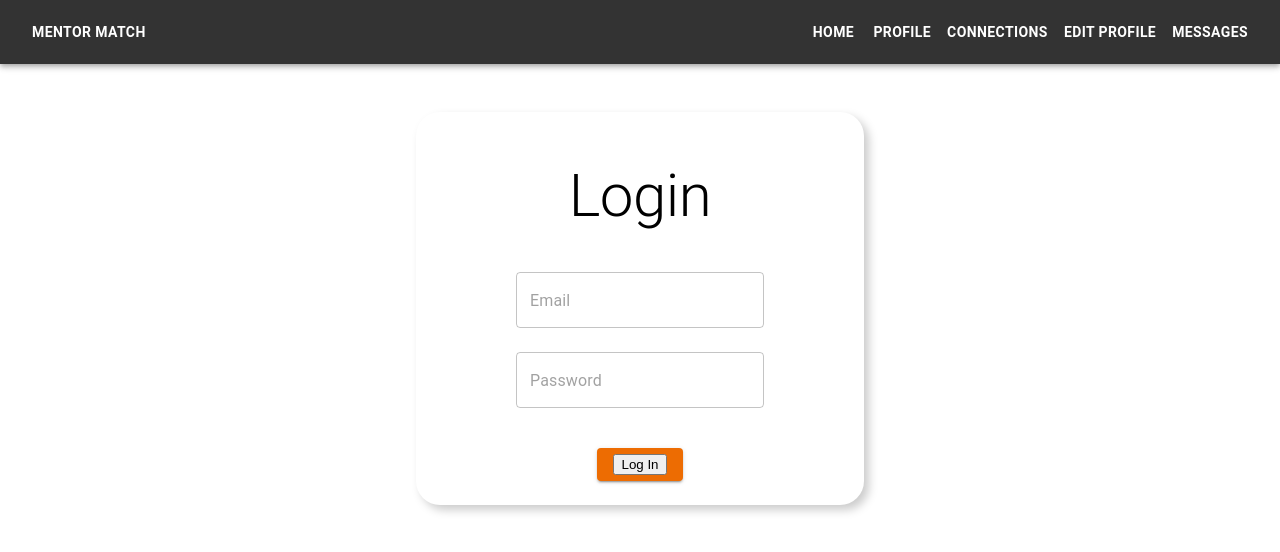
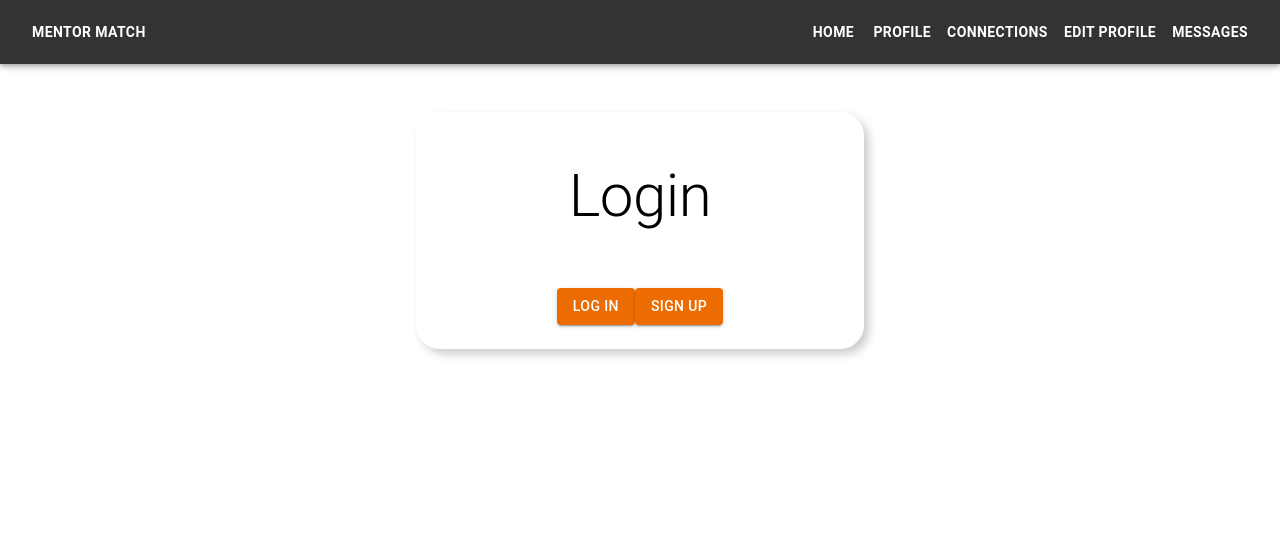
Before and after one commit to habeshongo/mentorMatch, a React (Create React App) app in the folder client/: page / in a window 1280 px wide. Shown: the top 552 px of the page. Built offline with nearby package versions, Linux system fonts and the light colour scheme; no server answers.

Commit message:
frontend styling changes

```diff
--- a/client/src/Components/login.js
+++ b/client/src/Components/login.js
@@ -1,12 +1,13 @@
 import { useAuth0 } from "@auth0/auth0-react";
 import React from "react";
+import { Button, TextField } from "@mui/material";
 
 const LoginButton = () => {
   const { loginWithRedirect } = useAuth0();
   const handleLogin = async () => {
     await loginWithRedirect({
       appState: {
-        returnTo: "/connections",
+        returnTo: "/profile",
       },
       // authorizationParams: {
       //   screen_hint: "signup",
@@ -15,13 +16,22 @@ const LoginButton = () => {
   };
 
   return (
-    <button
-      onClick={() => {
-        handleLogin();
-      }}
+    <Button
+      type="submit"
+      sx={{ marginTop: 4 }}
+      variant="contained"
+      color="warning"
+      onClick={handleLogin}
     >
       Log In
-    </button>
+    </Button>
+    // <button
+    //   onClick={() => {
+    //     handleLogin();
+    //   }}
+    // >
+    //   Log In
+    // </button>
   );
 };
 
--- a/client/src/Components/logout.js
+++ b/client/src/Components/logout.js
@@ -1,13 +1,30 @@
 import { useAuth0 } from "@auth0/auth0-react";
 import React from "react";
+import { Button, TextField } from "@mui/material";
 
 const LogoutButton = () => {
   const { logout } = useAuth0();
 
   return (
-    <button onClick={() => logout({ logoutParams: { returnTo: window.location.origin } })}>
+    // <button
+    //   onClick={() =>
+    //     logout({ logoutParams: { returnTo: window.location.origin } })
+    //   }
+    // >
+    //   Log Out
+    // </button>
+    <Button
+      type="submit"
+      sx={{ marginTop: 4 }}
+      variant="contained"
+      color="warning"
+      // onClick={handleLogin}
+      onClick={() =>
+        logout({ logoutParams: { returnTo: window.location.origin } })
+      }
+    >
       Log Out
-    </button>
+    </Button>
   );
 };
 
--- a/client/src/Components/profile.js
+++ b/client/src/Components/profile.js
@@ -6,6 +6,8 @@ import { getProfile } from "../services/api";
 
 import { useQuery } from "@tanstack/react-query";
 import AshtonProfile from "./AshtonProfile";
+import { Button, TextField } from "@mui/material";
+import { Link } from "react-router-dom";
 
 const Profile = () => {
   const { user, isAuthenticated, isLoading: isAuthLoading } = useAuth0();
@@ -21,8 +23,11 @@ const Profile = () => {
     return <div>Loading ...</div>;
   }
 
-  return data && user && data.user && !isLoading && (
-
+  return (
+    data &&
+    user &&
+    data.user &&
+    !isLoading && (
       <>
         <NavBar />
         <div className="sidebar-layout">
@@ -30,6 +35,11 @@ const Profile = () => {
             <img src={data.user.picture} alt={data.user.name} />
             <h2>{data.user.name}</h2>
             <p>{data.user.email}</p>
+            <Link to="/edit">
+              <Button variant="contained" color="secondary">
+                Edit Profile
+              </Button>
+            </Link>
           </div>
           <AshtonProfile
             expertises={data.user.mentorProfile}
@@ -40,6 +50,7 @@ const Profile = () => {
           />
         </div>
       </>
+    )
   );
 };
 
--- a/client/src/Components/signup.js
+++ b/client/src/Components/signup.js
@@ -1,6 +1,7 @@
 import { useAuth0 } from "@auth0/auth0-react";
 import React from "react";
 import EditProfileForm from "./EditProfileForm";
+import { Button, TextField } from "@mui/material";
 
 export const SignupButton = () => {
   const { loginWithRedirect } = useAuth0();
@@ -8,7 +9,7 @@ export const SignupButton = () => {
   const handleSignUp = async () => {
     await loginWithRedirect({
       appState: {
-        returnTo: "/edit",
+        returnTo: "/profile",
       },
       authorizationParams: {
         screen_hint: "signup",
@@ -17,8 +18,17 @@ export const SignupButton = () => {
   };
 
   return (
-    <button className="button__sign-up" onClick={handleSignUp}>
+    <Button
+      type="submit"
+      sx={{ marginTop: 4 }}
+      variant="contained"
+      color="warning"
+      onClick={handleSignUp}
+    >
       Sign Up
-    </button>
+    </Button>
+    // <button className="button__sign-up"
+    //   Sign Up
+    // </button>
   );
 };
--- a/client/src/pages/Home.jsx
+++ b/client/src/pages/Home.jsx
@@ -4,7 +4,8 @@ import Box from '@mui/material/Box';
 import NavBar from '../Components/Navbar';
 import LoginButton from '../Components/login';
 import { SignupButton } from '../Components/signup';
-
+import { useAuth0 } from "@auth0/auth0-react";
+import LogoutButton from '../Components/logout';
 
 import { Button, TextField } from '@mui/material';
 const Home = () => {
@@ -33,14 +34,19 @@ setInput({
   password:"",
 })
   }
-
+  const {
+    user,
+    isAuthenticated,
+    isLoading: isAuthLoading,
+    handleRedirectCallback,
+  } = useAuth0();
   return (
     <div>
       <NavBar />
-      <form onSubmit={handleSubmit}>
+      {/* <form onSubmit={handleSubmit}> */}
         <Box display='flex' flexDirection={"column"} maxWidth={400} justifyItems="center" alignItems={'center'} margin="auto" borderRadius={6} marginTop={6} padding={3} boxShadow={"5px 5px 10px #ccc"} >
         <Typography variant='h2' padding={3} textAlign="center">{isSignup ? 'Signup': 'Login'}</Typography>
-        {isSignup && <TextField onChange={handleChange} value={input.name} margin='normal' name="name" type="text" variant='outlined' placeholder='Name' padding={3} sx={{":hover": {
+        {/* {isSignup && <TextField onChange={handleChange} value={input.name} margin='normal' name="name" type="text" variant='outlined' placeholder='Name' padding={3} sx={{":hover": {
           boxShadow:"5px 5px 10px #ccc"
         }}}/>}
         <TextField onChange={handleChange} value={input.email} margin='normal' name="email" type="email" variant='outlined' placeholder='Email' padding={3} sx={{":hover": {
@@ -48,15 +54,24 @@ setInput({
         }}}/>
         <TextField onChange={handleChange} value={input.password} margin='normal' name="password" type="password" variant='outlined' placeholder='Password' padding={3} sx={{":hover": {
           boxShadow:"5px 5px 10px #ccc"
-        }}}/>
-       <Button type='submit' sx={{ marginTop: 4 }} variant="contained" color="warning">
+        }}}
+        />  */}
 
-{isSignup ? <SignupButton />: <LoginButton />}
-</Button>
+
+       <div>
+        {!user ? (
+          <>
+            <LoginButton />
+            <SignupButton />
+          </>
+        ) : (
+          <LogoutButton />
+        )}
+      </div>
 {/* <Button onClick ={()=>setIsSignup(!isSignup)} sx={{ marginTop: 4 }}>Go to {isSignup ? 'Login' : 'Signup'}</Button> */}
 
         </Box>
-      </form>
+      {/* </form> */}
     </div>
   )
 }
```
Lines whose indentation alone changed are shown as unchanged.
